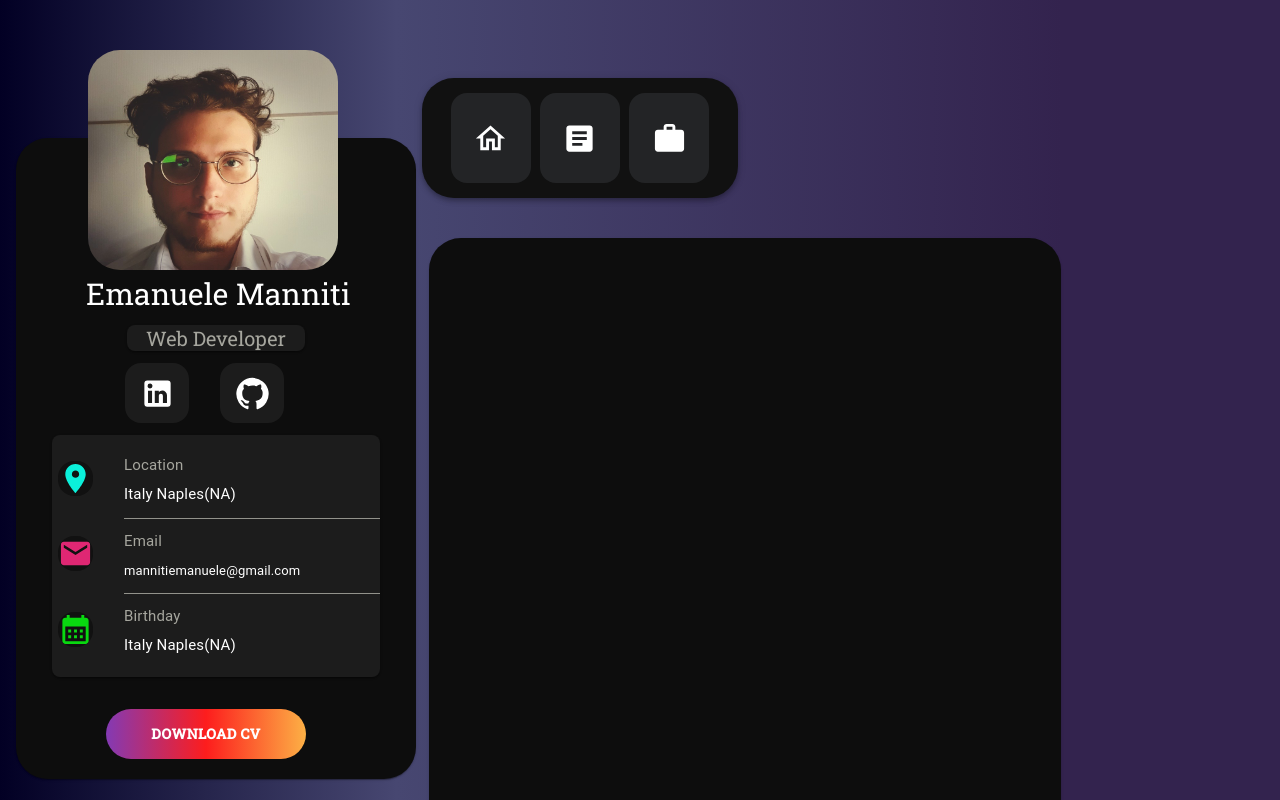
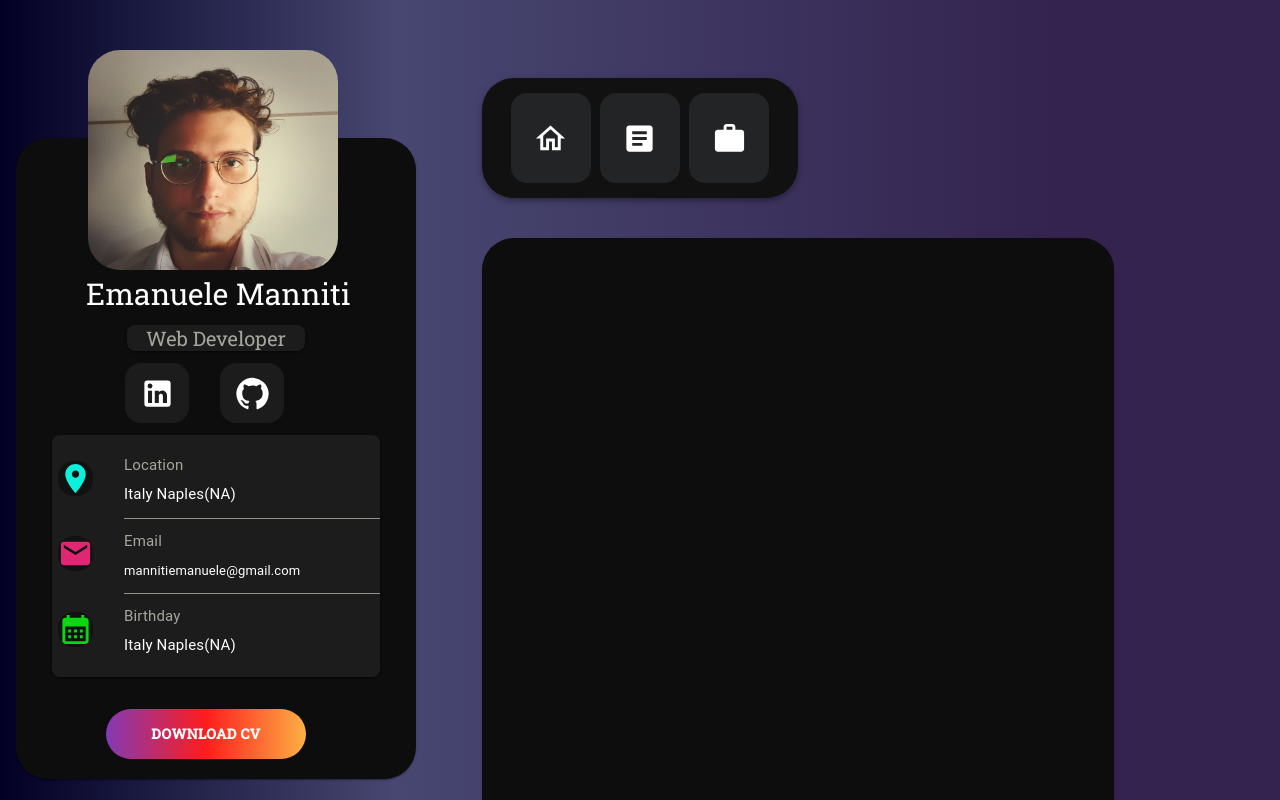
Before and after one commit to Emanniti/Portfolio, a React (Create React App) app: page / in a window 1280 px wide. Shown: the top 800 px of the page. Built offline with nearby package versions, Linux system fonts and the light colour scheme.

Commit message:
fix finale?

```diff
--- a/src/Componenti/Home.js
+++ b/src/Componenti/Home.js
@@ -64,7 +64,7 @@ export default function Home() {
         <div className={styles.bodyHome}>
             <Grid container>
                 <Grid justifyContent="center" container>
-                    <Grid item style={{ marginTop: 70, marginLeft: -120 }} xs={3}>
+                    <Grid item style={{ marginTop: 70}} xs={3}>
                         <AppBar className={styles.appBar} position="relative">
                             <Toolbar>
                                 <Grid style={{ textAlign: 'center' }} container>
@@ -88,7 +88,7 @@ export default function Home() {
                     </Grid>
                 </Grid>
                 <Grid container>
-                    <Grid item sx={6} lg={4} >
+                    <Grid item sx={6} lg={4.5} >
                         <Grid container >
                             <Grid item >
                                 <Card className={styles.cardPersonale} style={{ overflow: 'visible' }}>
```
